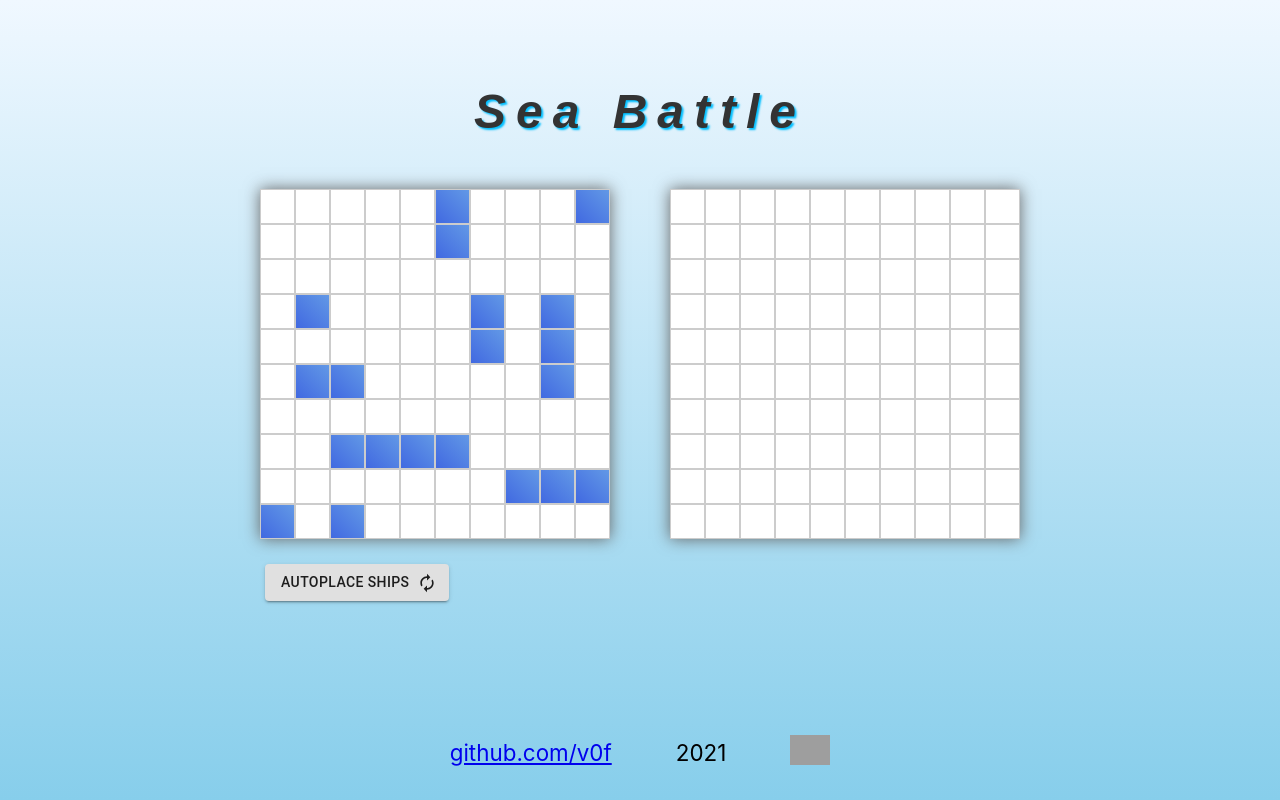
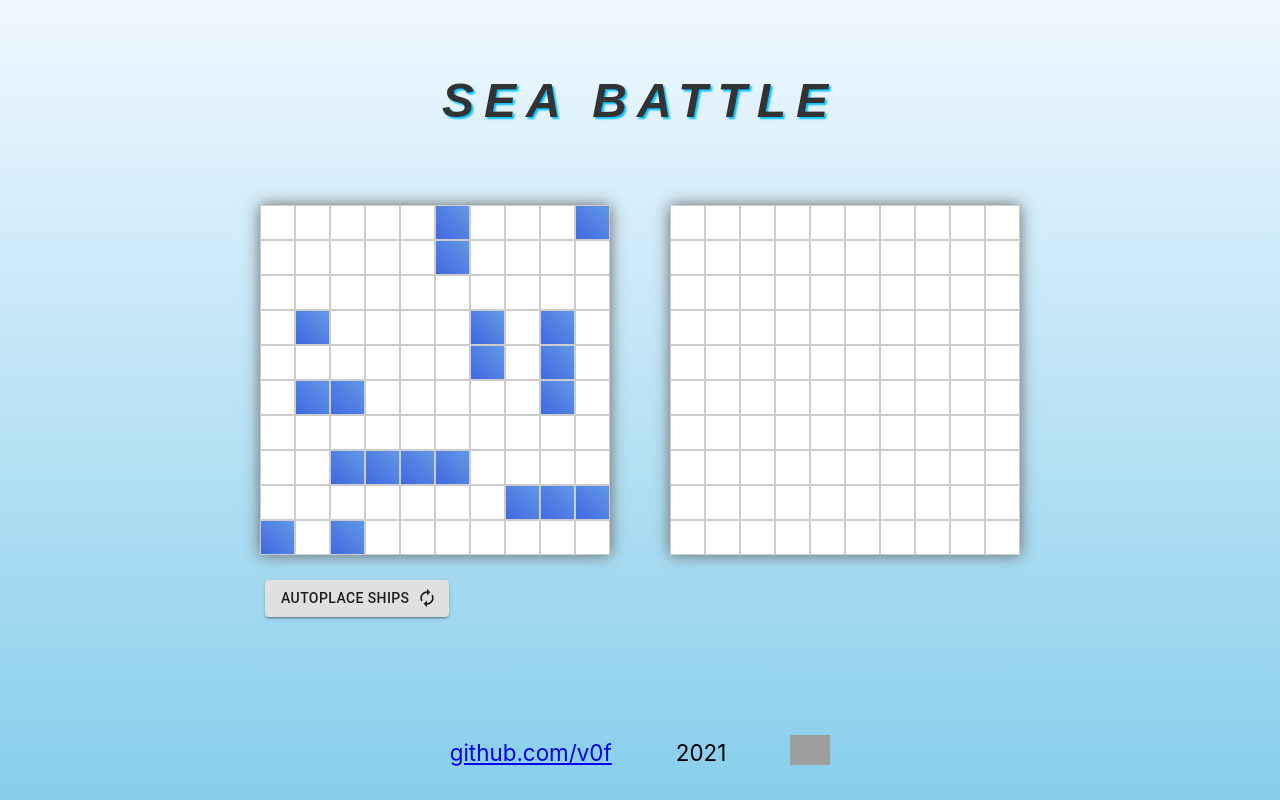
Before and after one commit to v0f/react-game, a React (Create React App) app: page / in a window 1280 px wide. Built offline with nearby package versions, Linux system fonts and the light colour scheme; grey boxes are pictures that could not be loaded.

Commit message:
fix: fix header style

```diff
--- a/src/components/Header/Header.css
+++ b/src/components/Header/Header.css
@@ -3,13 +3,15 @@ h1 {
 }
 
 header {
-  height: 100px;
   letter-spacing: 10px;
   font-family: sans-serif;
   font-size: x-large;
   text-shadow: 2px 2px 2px deepskyblue;
   color: #333;
   font-style: oblique;
-  text-transform: capitalize;
-  margin-top: auto;
+  text-transform: uppercase;
+  flex-basis: 25%;
+  display: flex;
+  align-items: center;
+  justify-content: center;
 }
```
